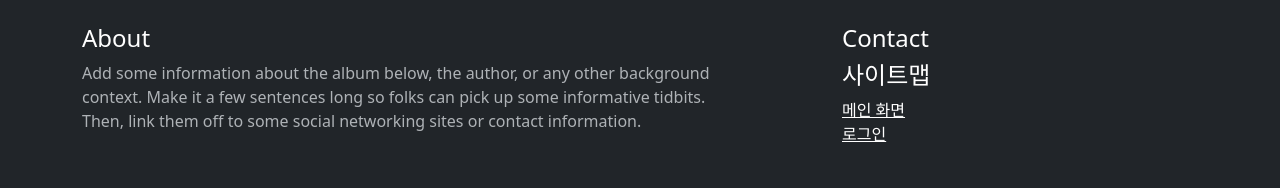
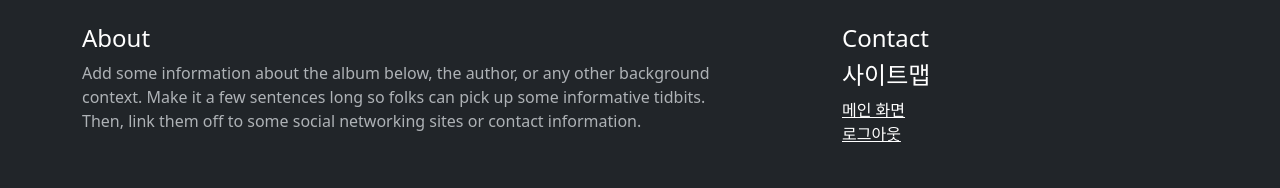
Before and after one commit to limseungchae/Shopping-frontend, a Vue app: page /login in a window 1280 px wide. Both pictures are taken after a click on the button "Toggle navigation". Shown: the top 188 px of the page. Built offline with nearby package versions, Linux system fonts and the light colour scheme.

Commit message:
로그인시 메뉴얼 로그아웃으로 전환

```diff
--- a/src/components/Header.vue
+++ b/src/components/Header.vue
@@ -15,7 +15,8 @@
                 <router-link to="/" class="text-white">메인 화면</router-link>
               </li>
               <li>
-                <router-link to="/login" class="text-white">로그인</router-link>
+                <router-link to="/login" class="text-white" v-if="$store.state.account.id">로그인</router-link>
+                <router-link to="/login" class="text-white" v-else>로그아웃</router-link>
               </li>
             </ul>
           </div>
--- a/src/components/Login.vue
+++ b/src/components/Login.vue
@@ -29,6 +29,7 @@
 <script>
 import {reactive} from "vue";
 import axios from "axios";
+import store from "@/scripts/store";
 
 export default {
   setup() {
@@ -41,7 +42,9 @@ export default {
 
     const submit = () => {
       axios.post("/api/account/login", state.form).then((res) => {
-        console.log(res);
+        // Vuex 스토어의 setAccount 변이(mutations)를 호출하여 계정 정보를 업데이트
+        store.commit('setAccount', res.data);
+        // console.log(res);
         window.alert("로그인하였습니다.");
       })
 
--- a/src/scripts/store.js
+++ b/src/scripts/store.js
@@ -1,13 +1,25 @@
-import { createStore } from 'vuex'
+// Vuex를 이용한 상태 관리(store) 생성
+import { createStore } from 'vuex';
 
-// Create a new store instance.
+// 새로운 store 인스턴스 생성
 const store = createStore({
-    state () {
+    // 상태(State) 초기화
+    state() {
         return {
+            // 기본적인 계정 정보를 포함하는 상태
+            account: {
+                id: 0
+            }
+        };
+    },
+    // 변이(Mutations): 상태를 변경하는 메서드
+    mutations: {
+        // setAccount 변이: 계정 정보를 업데이트하는 메서드
+        setAccount(state, payload) {
+            state.account.id = payload;
         }
-    },
-    mutations: {
     }
-})
+});
 
+// 생성한 store를 외부에서 사용할 수 있도록 내보내기
 export default store;
```
